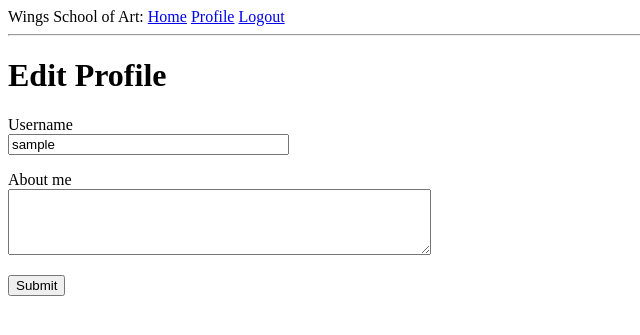
After one commit to mumal-wings/mumal-wings.github.io, a Flask app: page /edit_profile in a window 1280 px wide. The commit adds this page. Shown: the top 335 px of the page, without its empty margins (0-640 px from the left). Run offline with Flask 2, Linux system fonts and the light colour scheme; the visitor is signed in with stand-in values (Sample User, id 1); data comes from the database, SQL or seed files in the repository.

```diff
--- a/app/forms.py
+++ b/app/forms.py
@@ -1,6 +1,6 @@
 from flask_wtf import FlaskForm
-from wtforms import StringField, PasswordField, BooleanField, SubmitField
-from wtforms.validators import DataRequired, ValidationError, Email, EqualTo
+from wtforms import StringField, PasswordField, BooleanField, SubmitField, TextAreaField
+from wtforms.validators import DataRequired, ValidationError, Email, EqualTo, Length
 from app.models import User
 
 
@@ -27,3 +27,9 @@ class RegistrationForm(FlaskForm):
         user = User.query.filter_by(email=email.data).first()
         if user is not None:
             raise ValidationError('This email has already been taken...')
+
+
+class EditProfileForm(FlaskForm):
+    username = StringField('Username', validators=[DataRequired()])
+    about_me = TextAreaField('About me', validators=[Length(min=1, max=140)])
+    submit = SubmitField('Submit')
--- a/app/models.py
+++ b/app/models.py
@@ -2,6 +2,7 @@ from datetime import datetime
 from app import db, login
 from werkzeug.security import generate_password_hash, check_password_hash
 from flask_login import UserMixin
+from hashlib import md5
 
 
 class User(UserMixin, db.Model):
@@ -9,13 +10,20 @@ class User(UserMixin, db.Model):
     username = db.Column(db.String(64), index=True, unique=True)
     email = db.Column(db.String(120), index=True, unique=True)
     password_hash = db.Column(db.String(128))
+    about_me = db.Column(db.String(140))
+    last_seen = db.Column(db.DateTime, default=datetime.utcnow())
     posts = db.relationship('Post', backref='author', lazy='dynamic')
+
 
     def set_password(self, password):
         self.password_hash = generate_password_hash(password)
 
     def check_password(self, password):
         return check_password_hash(self.password_hash, password)
+
+    def avatar(self, size):
+        digest = md5(self.email.lower().encode('utf-8')).hexdigest()
+        return 'https://www.gravatar.com/avatar/{}?d=identicon&s={}'.format(digest, size)
 
     def __repr__(self):
         return '<User {}>'.format(self.username)
--- a/app/routes.py
+++ b/app/routes.py
@@ -1,9 +1,10 @@
 from flask import render_template, flash, redirect, url_for, request
 from app import app, db
-from app.forms import LoginForm, RegistrationForm
+from app.forms import LoginForm, RegistrationForm, EditProfileForm
 from flask_login import current_user, login_user, logout_user, login_required
 from app.models import User
 from werkzeug.urls import url_parse
+from datetime import datetime
 
 maintenance_mode = False
 
@@ -17,6 +18,18 @@ def check_for_maintenance():
 @app.route('/maintenance')
 def maintenance():
     return render_template('maintenance.html'), 503
+
+
+# No need to call db.session.add(user) since
+# when current_user is referenced, flask-login
+# will invoke the user loader callback function
+# which will run a database query that will
+# put the target user in the database session
+@app.before_request
+def before_request():
+    if current_user.is_authenticated:
+        current_user.last_seen = datetime.utcnow()
+        db.session.commit()
 
 
 @app.route('/')
@@ -42,10 +55,29 @@ def index():
 def user(username):
     user = User.query.filter_by(username=username).first_or_404()
     posts = [
-        {'author:': user, 'body': 'Test post #1'},
+        {'author': user, 'body': 'Test post #1'},
         {'author': user, 'body': 'Test post #2'}
     ]
     return render_template('user.html', user=user, posts=posts)
+
+
+# Check request.method for different cases
+# If initial GET request by browser, populate fields with current db info
+# else in case of a invalid POST request, re-render field without changing data
+@app.route('/edit_profile', methods=['GET', 'POST'])
+def edit_profile():
+    form = EditProfileForm()
+    if form.validate_on_submit():
+        current_user.username = form.username.data
+        current_user.about_me = form.about_me.data
+        db.session.commit()
+        flash("Your changes have been saved!")
+        return redirect(url_for('edit_profile'))
+    elif request.method == 'GET':
+        form.username.data = current_user.username
+        form.about_me.data = current_user.about_me
+    return render_template('edit_profile.html', title='Edit Profile',
+                           form=form)
 
 
 @app.route('/login', methods=['GET', 'POST'])
--- /dev/null
+++ b/app/templates/_post.html
@@ -0,0 +1,6 @@
+<table>
+    <tr>
+        <td><img src="{{  post.author.avatar(36) }}"></td>
+        <td>{{  post.author.username }} says: <b>{{ post.body }}</b></td>
+    </tr>
+</table>
--- /dev/null
+++ b/app/templates/edit_profile.html
@@ -0,0 +1,23 @@
+{% extends "base.html" %}
+
+{%  block content %}
+    <h1>Edit Profile</h1>
+    <form action="" method="post">
+        {{ form.hidden_tag() }}
+        <p>
+            {{ form.username.label }}<br>
+            {{ form.username(size=32) }}<br>
+            {% for error in form.username.errors %}
+            <span style="color: red;">[{{ error }}]</span>
+            {% endfor %}
+        </p>
+        <p>
+            {{ form.about_me.label }}<br>
+            {{ form.about_me(cols=50, rows=4) }}<br>
+            {% for error in form.about_me.errors %}
+            <span style="color: red;">[{{ error }}]</span>
+            {% endfor %}
+        </p>
+        <p>{{ form.submit() }}</p>
+    </form>
+{% endblock %}
```
Also changed, not shown: app/templates/user.html (+18 -4 lines), 1 other file.
